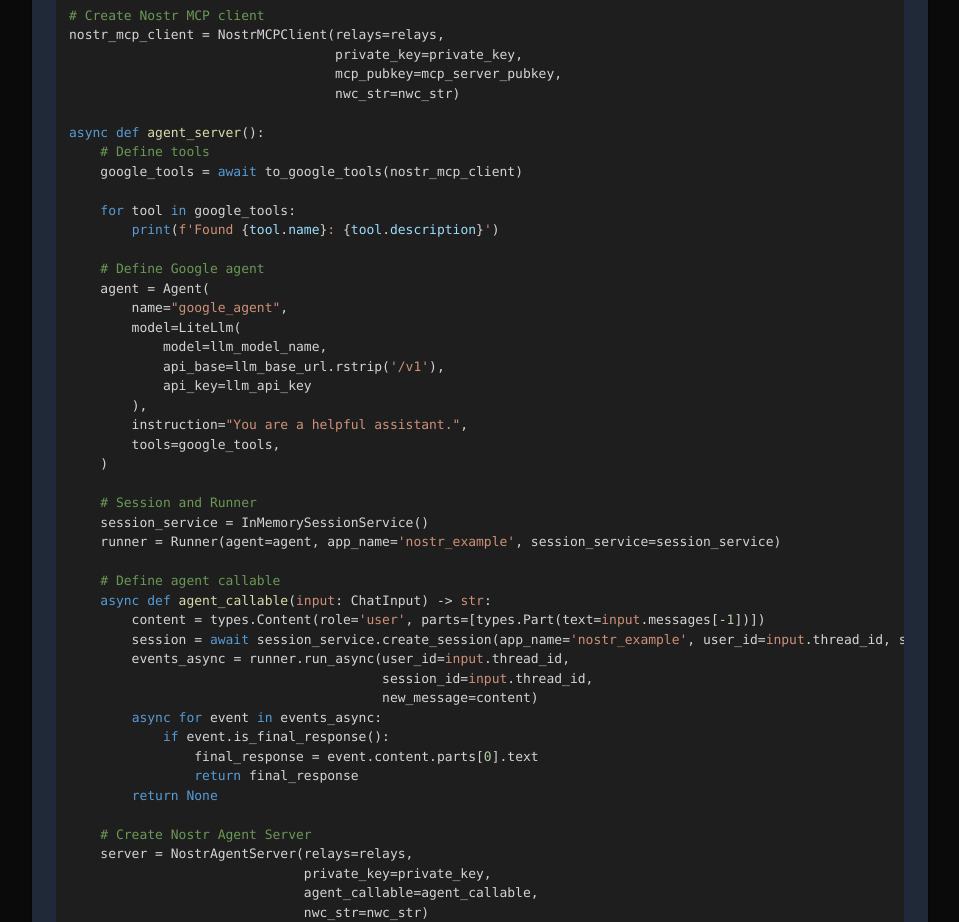
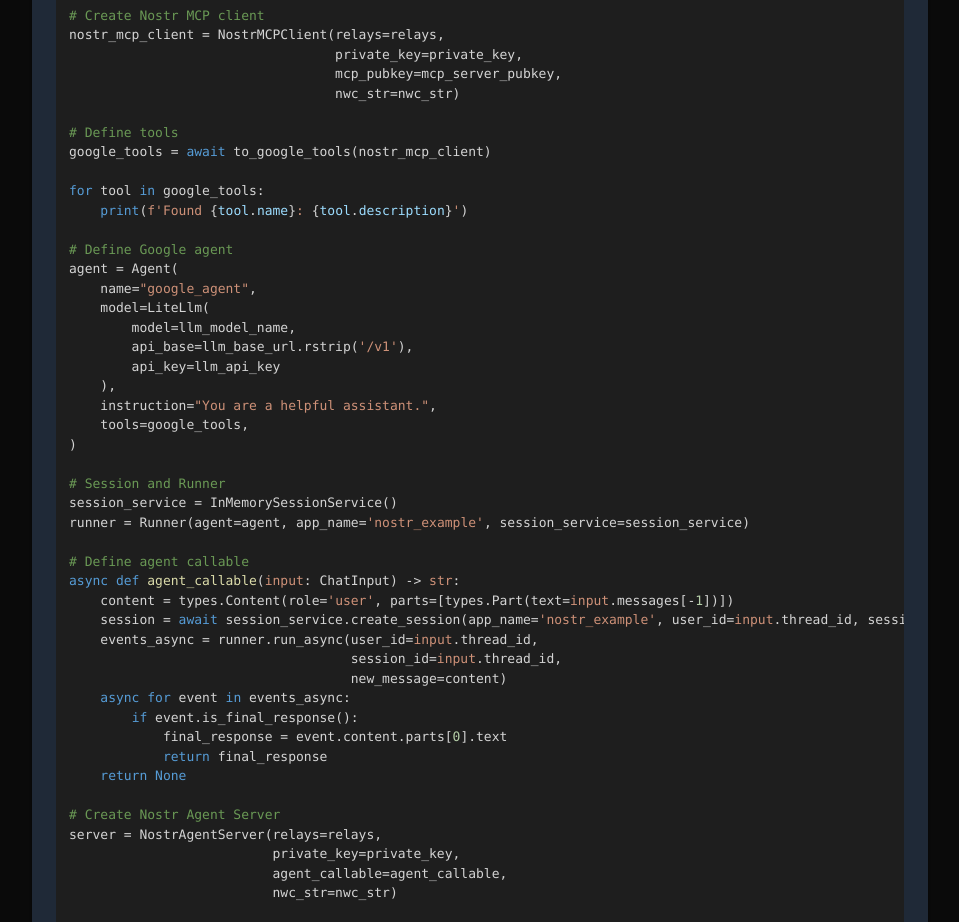
Before and after one commit to agentstr/agentstr-ui, a Next.js app: page /usage in a window 1280 px wide. Shown: the part 10680-11602 px from the top of the page, without its empty margins (160-1119 px from the left). Built offline with nearby package versions, Linux system fonts and the light colour scheme.

Commit message:
updated examples

```diff
--- a/app/usage/page.tsx
+++ b/app/usage/page.tsx
@@ -666,7 +666,6 @@ nostr_mcp_client = NostrMCPClient(relays=relays,
                                   mcp_pubkey=mcp_server_pubkey,
                                   nwc_str=nwc_str)
 
-async def agent_server():
 # Define tools
 google_tools = await to_google_tools(nostr_mcp_client)
 
```
Lines whose indentation alone changed are shown as unchanged.
